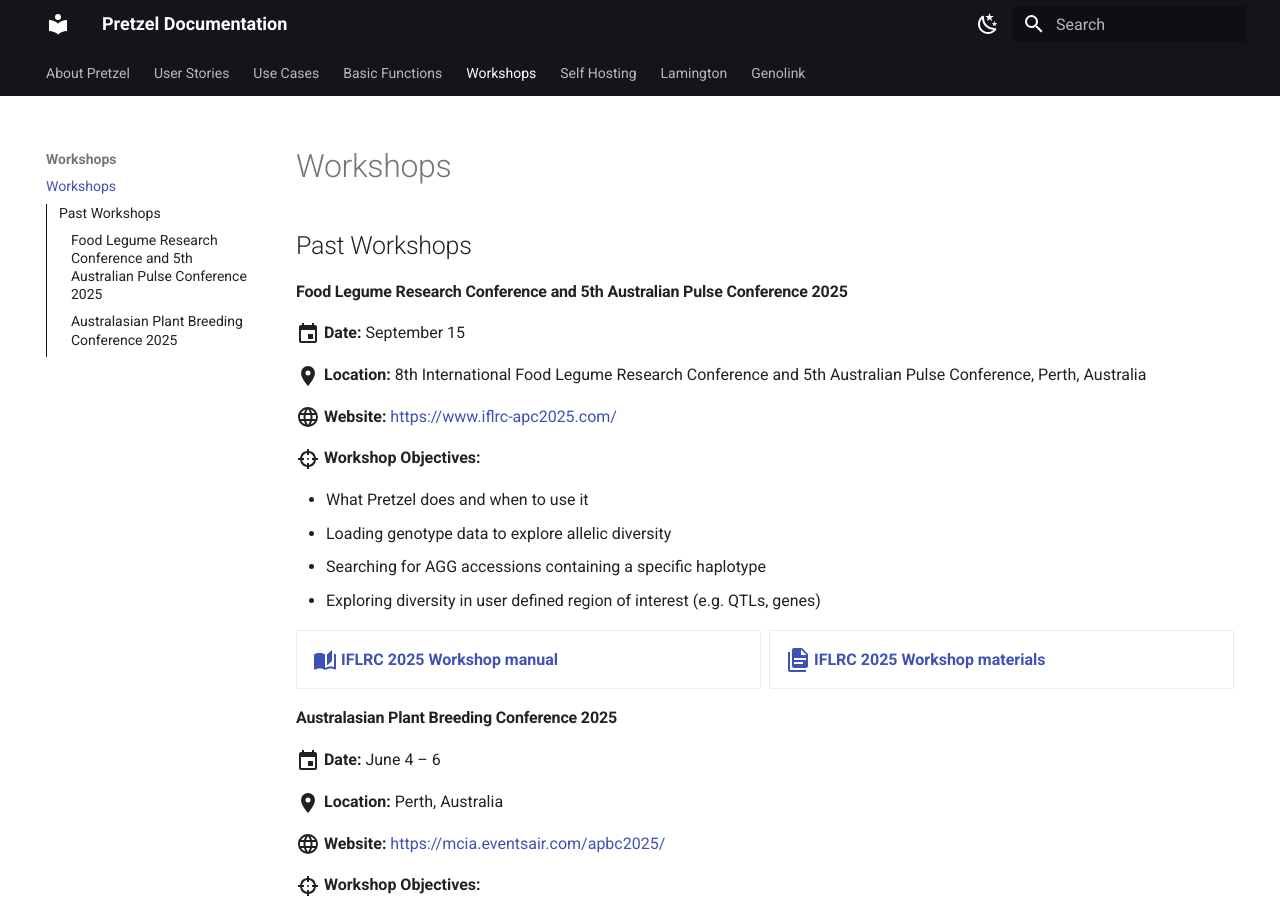
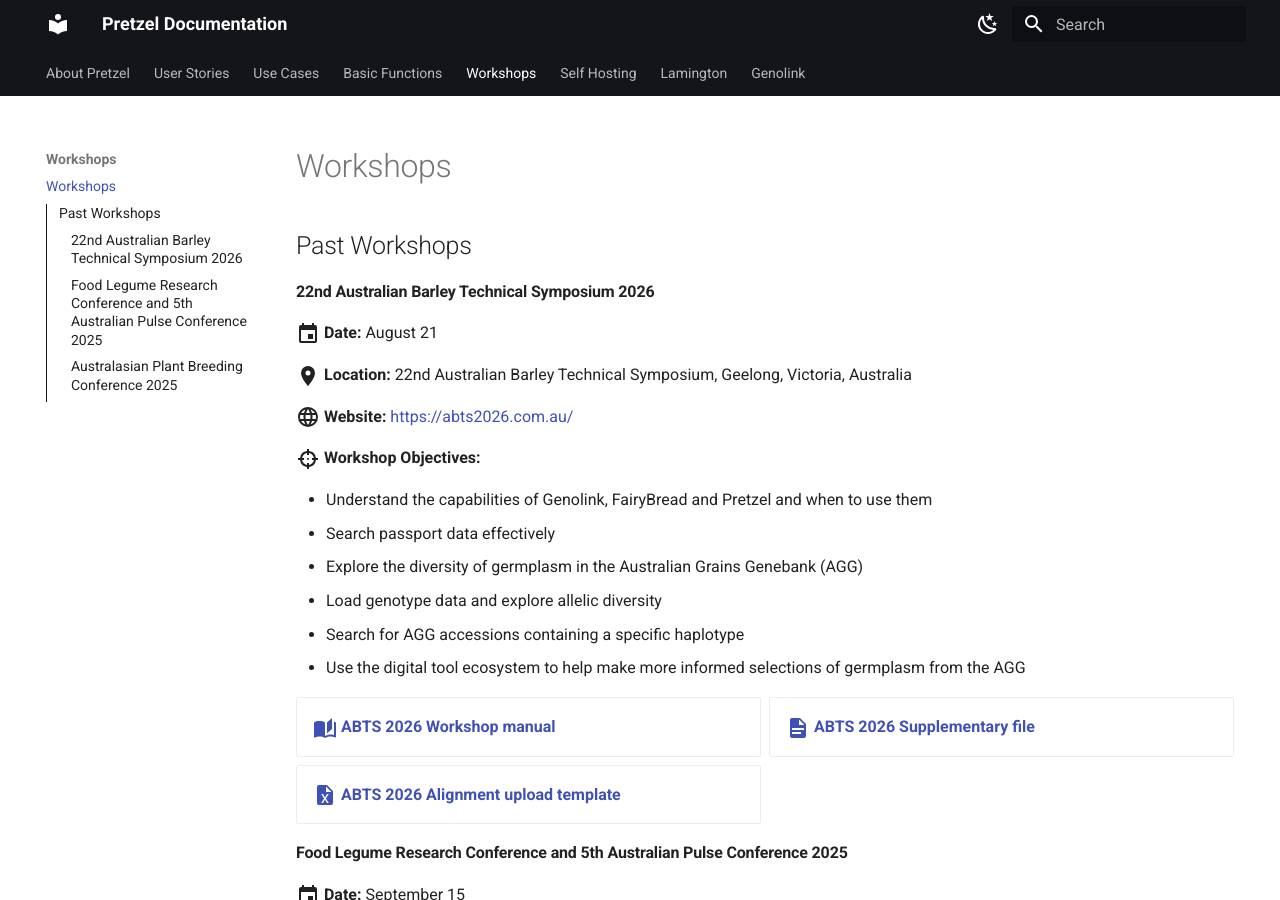
Before and after one commit to plantinformatics/pretzel-documentation-website, an MkDocs documentation site: the page built from docs/Workshops/workshops.md, in a window 1280 px wide and 900 px high. Built offline with MkDocs 1.6.1 and Material for MkDocs 9.7.7, drawn with Linux system fonts in a browser that asks for light colours.

Commit message:
add abst workshop content
- removed old workshop from front page
- links to resources now open new tabs

```diff
--- a/docs/Workshops/workshops.md
+++ b/docs/Workshops/workshops.md
@@ -1,4 +1,31 @@
 ## Past Workshops
+
+#### 22nd Australian Barley Technical Symposium 2026
+
+:material-calendar:{ .lg .middle } **Date:** August 21
+
+:material-map-marker:{ .lg .middle } **Location:** 22nd Australian Barley Technical Symposium, Geelong, Victoria, Australia
+
+:material-web:{ .lg .middle } **Website:** [https://abts2026.com.au/](https://abts2026.com.au/){ target=_blank }
+
+:material-target:{ .lg .middle } **Workshop Objectives:**
+
+- Understand the capabilities of Genolink, FairyBread and Pretzel and when to use them
+- Search passport data effectively
+- Explore the diversity of germplasm in the Australian Grains Genebank (AGG)
+- Load genotype data and explore allelic diversity
+- Search for AGG accessions containing a specific haplotype
+- Use the digital tool ecosystem to help make more informed selections of germplasm from the AGG
+
+<div class="grid cards" markdown>
+
+-   [:material-book-open-page-variant:{ .lg .middle } __ABTS 2026 Workshop manual__](https://pretzel-images-public.s3.ap-southeast-2.amazonaws.com/pretzel-workshops/abst/260814_ABTS_Digital_Tool_Workshop_Manual.pdf){ target=_blank }
+
+-   [:material-file-document:{ .lg .middle } __ABTS 2026 Supplementary file__](https://pretzel-images-public.s3.ap-southeast-2.amazonaws.com/pretzel-workshops/abst/2026_ABTS_SupplementaryFile.txt){ target=_blank }
+
+-   [:material-file-excel:{ .lg .middle } __ABTS 2026 Alignment upload template__](https://pretzel-images-public.s3.ap-southeast-2.amazonaws.com/pretzel-workshops/abst/Pretzel_Workshop_barley_Alignment_Upload_XX.xlsx){download="Pretzel_Workshop_barley_Alignment_Upload_XX.xlsx" }
+
+</div>
 
 #### Food Legume Research Conference and 5th Australian Pulse Conference 2025
 
@@ -17,9 +44,9 @@
 
 <div class="grid cards" markdown>
 
--   [:material-book-open-page-variant:{ .lg .middle } __IFLRC 2025 Workshop manual__](https://pretzel-images-public.s3.ap-southeast-2.amazonaws.com/pretzel-workshops/250905_Pulse_Pretzel_Workshop_Manual_FINAL.pdf)
+-   [:material-book-open-page-variant:{ .lg .middle } __IFLRC 2025 Workshop manual__](https://pretzel-images-public.s3.ap-southeast-2.amazonaws.com/pretzel-workshops/250905_Pulse_Pretzel_Workshop_Manual_FINAL.pdf){ target=_blank }
 
--  [:material-file-document-multiple:{ .lg .middle } __IFLRC 2025 Workshop materials__](https://pretzel-images-public.s3.ap-southeast-2.amazonaws.com/pretzel-workshops/250905_Pulse_Pretzel_Workshop_Materials_FINAL.zip)
+-  [:material-file-document-multiple:{ .lg .middle } __IFLRC 2025 Workshop materials__](https://pretzel-images-public.s3.ap-southeast-2.amazonaws.com/pretzel-workshops/250905_Pulse_Pretzel_Workshop_Materials_FINAL.zip){ target=_blank download="250905_Pulse_Pretzel_Workshop_Materials_FINAL.zip" }
 
 </div>
 
@@ -44,8 +71,8 @@
 
 <div class="grid cards" markdown>
 
--   [:material-book-open-page-variant:{ .lg .middle } __APBC 2025 Workshop manual__](https://pretzel-images-public.s3.ap-southeast-2.amazonaws.com/pretzel-workshops/250528_Workshop_Manual_FINAL.pdf)
+-   [:material-book-open-page-variant:{ .lg .middle } __APBC 2025 Workshop manual__](https://pretzel-images-public.s3.ap-southeast-2.amazonaws.com/pretzel-workshops/250528_Workshop_Manual_FINAL.pdf){ target=_blank }
 
--  [:material-file-document-multiple:{ .lg .middle } __APBC 2025 Workshop materials__](https://pretzel-images-public.s3.ap-southeast-2.amazonaws.com/pretzel-workshops/250528_Workshop_Materials_FINAL.zip)
+-  [:material-file-document-multiple:{ .lg .middle } __APBC 2025 Workshop materials__](https://pretzel-images-public.s3.ap-southeast-2.amazonaws.com/pretzel-workshops/250528_Workshop_Materials_FINAL.zip){download="250528_Workshop_Materials_FINAL.zip" }
 
 </div>
```
Also changed, not shown: other parts of docs/Workshops/workshops.md (+2 -2 lines), docs/index.md (+14 -13 lines).
